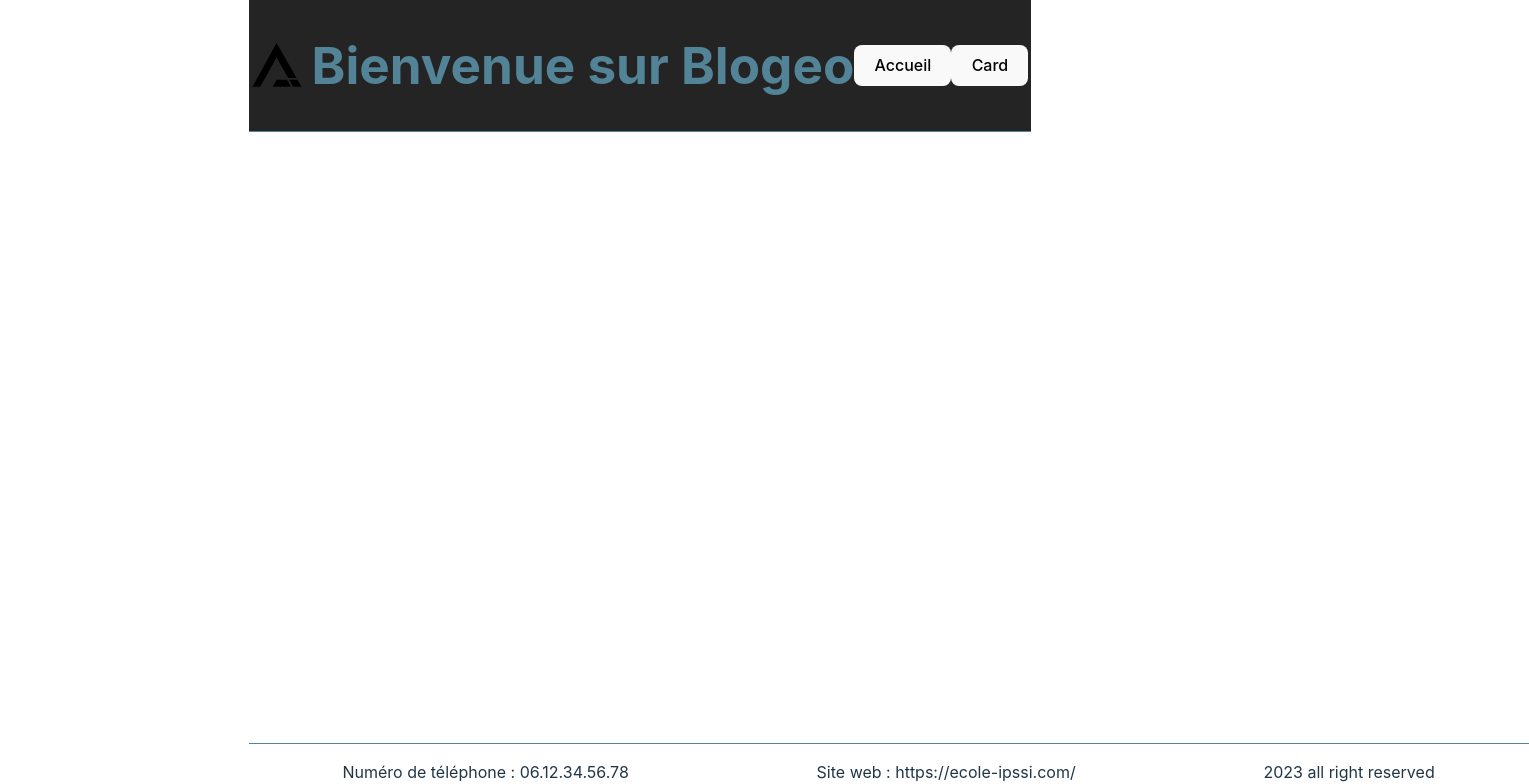
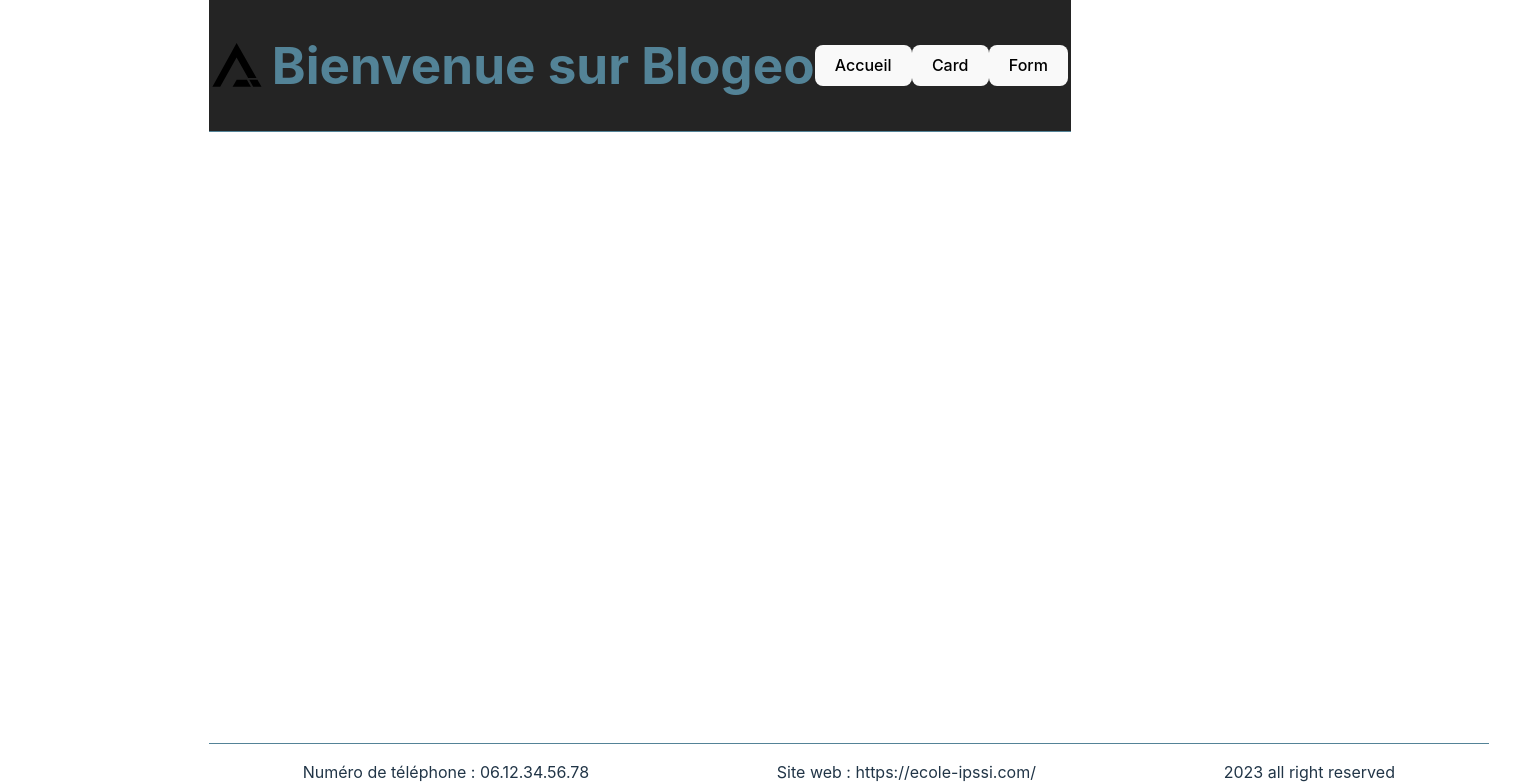
Before and after one commit to AntoineAvn/blog-react, a React (Vite) app: page / in a window 1280 px wide. Shown: the top 784 px of the page, 1529 px wide, since content can reach past the window. Built offline with nearby package versions, Linux system fonts and the light colour scheme.

Commit message:
add form

```diff
--- a/src/components/App.jsx
+++ b/src/components/App.jsx
@@ -1,13 +1,16 @@
 import { Route, Routes } from "react-router-dom";
 import UserCard from "./UserCard";
 import Banniere from "./Banniere";
+import FormBlog from "./FormBlog";
 
 function App() {
+
   return(
     <div>
       <Banniere />
       <Routes>
         <Route path="/userCard" element={<UserCard />} />
+        <Route path="/form" element={<FormBlog />} />
       </Routes>
     </div>
   )
--- a/src/components/Banniere.jsx
+++ b/src/components/Banniere.jsx
@@ -6,10 +6,11 @@ import { Link } from 'react-router-dom';
 function Banniere(){
     return (
         <div className="banniere">
-            <img src={logo} classNAme="img_logo" alt="logo" />
+            <img src={logo} className="img_logo" alt="logo" />
             <h1 className="titre">Bienvenue sur Blogeo</h1>
             <Link to="/"><button className="btn">Accueil</button></Link>
             <Link to="/usercard"><button className="btn">Card</button></Link>
+            <Link to="/form"><button className="btn">Form</button></Link>
         </div>
     );
 }
```
